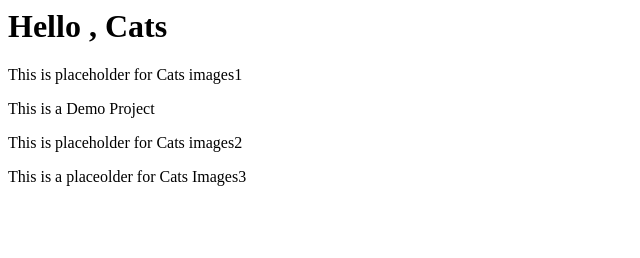
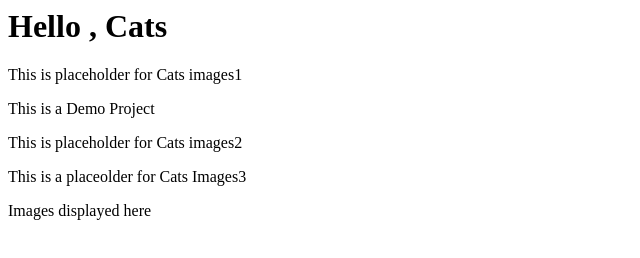
Before and after one commit to VenugopalaV/democats, a plain HTML site: page index.html in a window 1280 px wide. Shown: the whole page, without its empty margins (0-640 px from the left). Drawn offline with Linux system fonts and the light colour scheme.

Commit message:
Add div for displaying images in index.html

```diff
--- a/index.html
+++ b/index.html
@@ -5,4 +5,5 @@ This is a Demo Project
 <p> This is placeholder for Cats images2 </p>
 <body>
   <p>This is a placeolder for Cats Images3</p>
+  <div>Images displayed here</div>
 </body>
```
